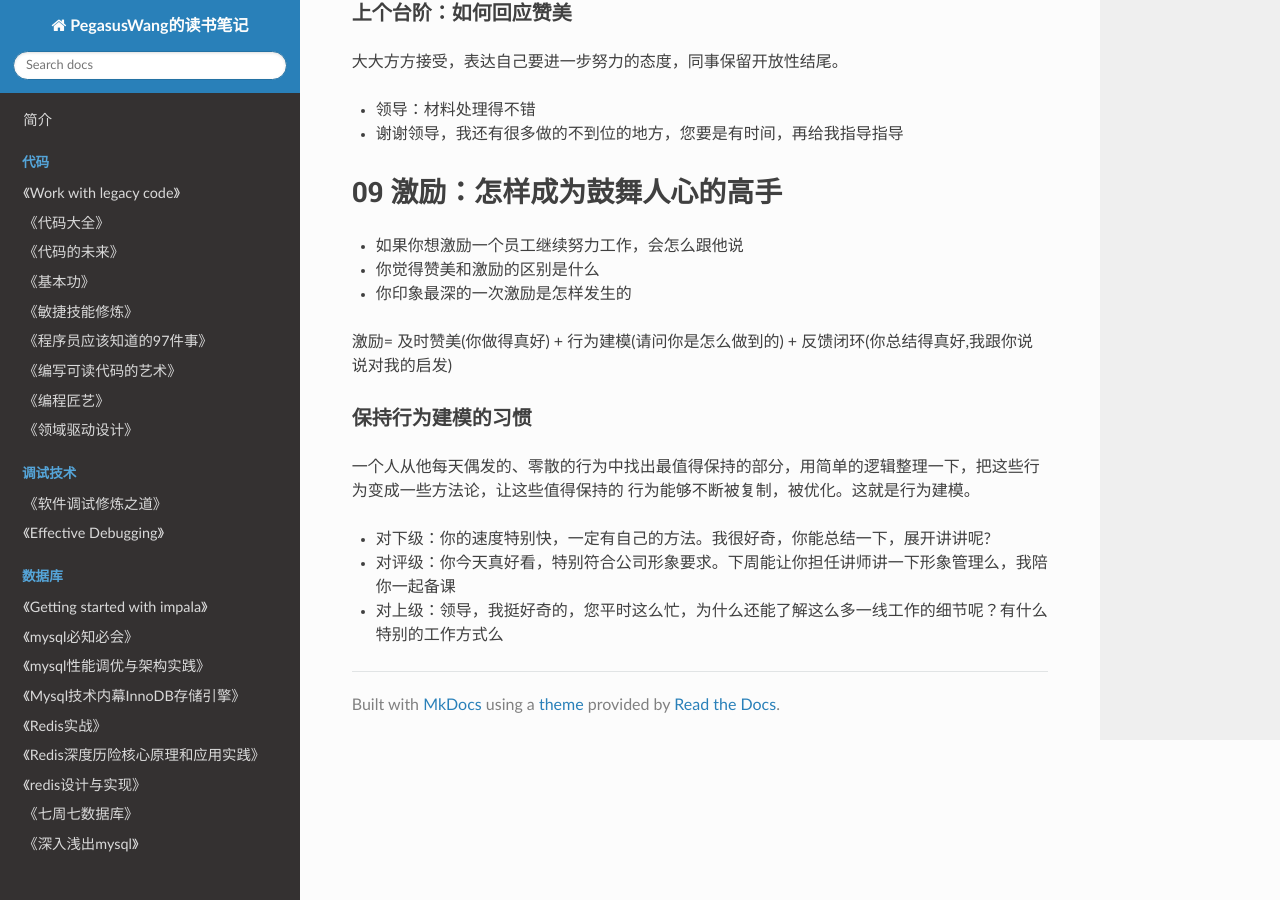
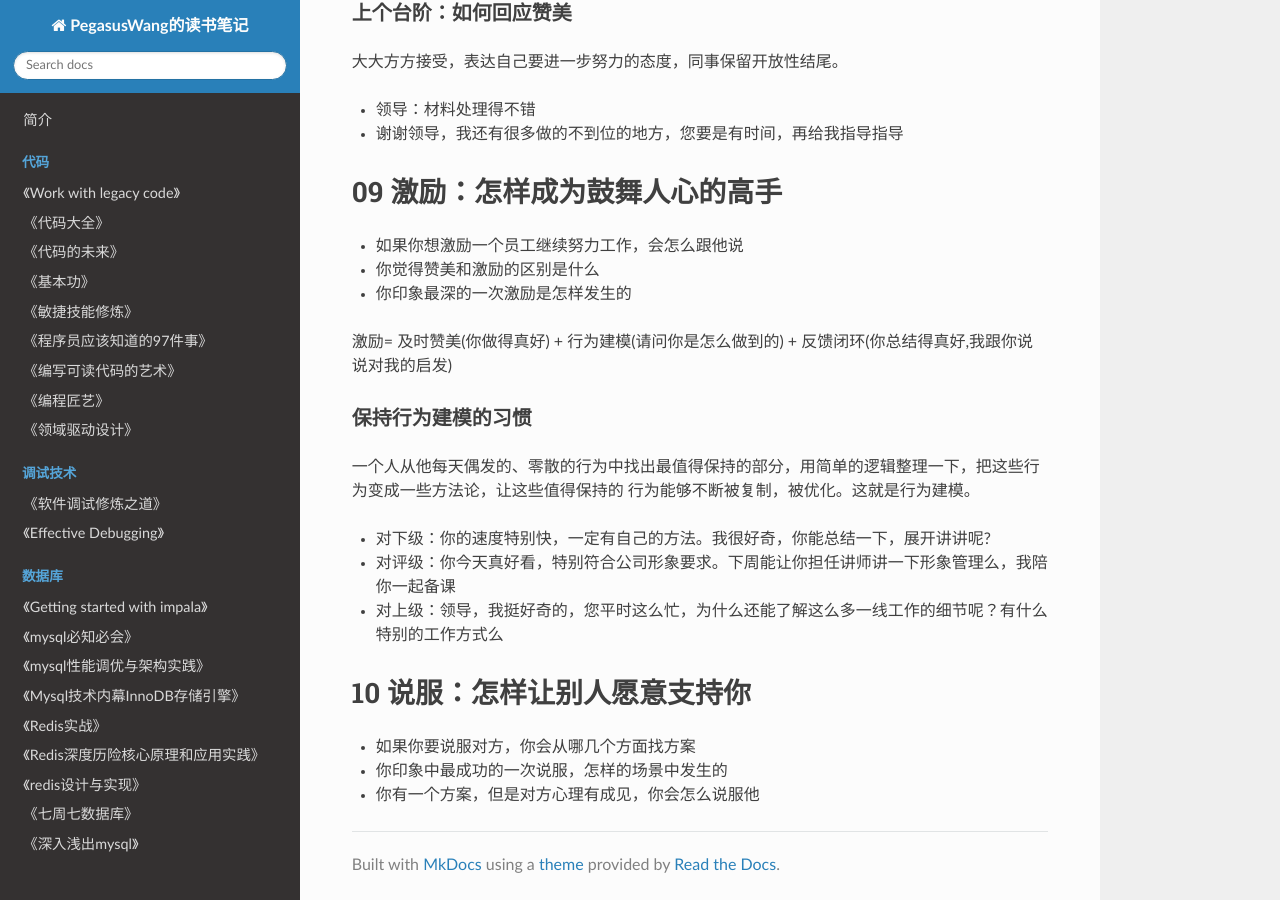
Before and after one commit to PegasusWang/booknotes, an MkDocs documentation site: the page built from docs/career/沟通的方法/沟通的方法.md, in a window 1280 px wide and 900 px high, scrolled down 4885 px. Built offline with MkDocs 1.6.1, drawn with Linux system fonts in a browser that asks for light colours; nearby versions of some CDN libraries; old or Windows-style settings are respelled for this version of MkDocs.

Commit message:
沟通的方法:说服

```diff
--- a/docs/career/沟通的方法/沟通的方法.md
+++ b/docs/career/沟通的方法/沟通的方法.md
@@ -188,3 +188,10 @@
 - 对下级：你的速度特别快，一定有自己的方法。我很好奇，你能总结一下，展开讲讲呢?
 - 对评级：你今天真好看，特别符合公司形象要求。下周能让你担任讲师讲一下形象管理么，我陪你一起备课
 - 对上级：领导，我挺好奇的，您平时这么忙，为什么还能了解这么多一线工作的细节呢？有什么特别的工作方式么
+
+
+# 10 说服：怎样让别人愿意支持你
+
+- 如果你要说服对方，你会从哪几个方面找方案
+- 你印象中最成功的一次说服，怎样的场景中发生的
+- 你有一个方案，但是对方心理有成见，你会怎么说服他
```
